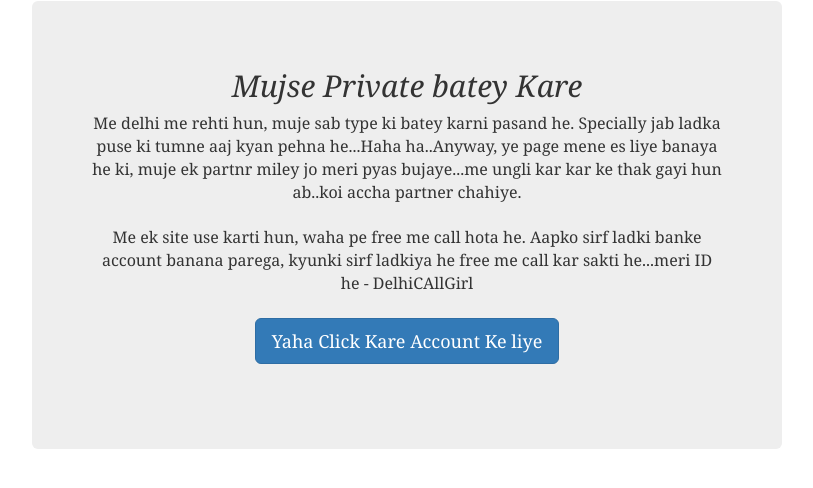
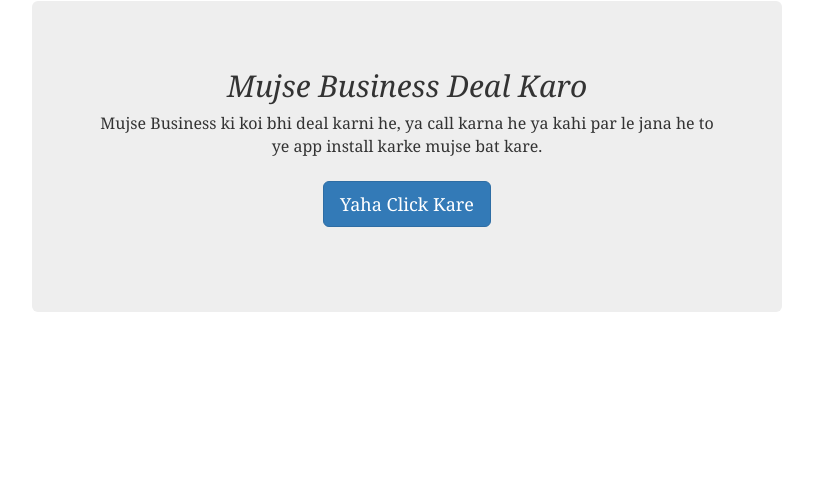
Before and after one commit to enyusu/enyusu.github.com, a Jekyll site: the page built from _posts/2015-09-23-pc.md, in a window 1280 px wide. Shown: the top 488 px of the page, without its empty margins (233-1046 px from the left). Built offline with Jekyll 4.4.1, drawn with Linux system fonts in a browser that asks for light colours; nearby versions of some CDN libraries.

Commit message:
Update 2015-09-23-pc.md

```diff
--- a/_posts/2015-09-23-pc.md
+++ b/_posts/2015-09-23-pc.md
@@ -1,14 +1,12 @@
 ---
 layout: post
-title: Desi Indian Dating Site
+title: Deal karo mujse
 permalink: private-chat/
 ---
 <center>
 <div class="jumbotron">
-  <h2>Mujse Private batey Kare</h2>
+  <h2>Mujse Business Deal Karo</h2>
  <p style="font-size: medium">
-Me delhi me rehti hun, muje sab type ki batey karni pasand he. Specially jab ladka puse ki tumne aaj kyan pehna he...Haha ha..Anyway, ye page mene es liye banaya he ki, muje ek partnr miley jo meri pyas bujaye...me ungli kar kar ke thak gayi hun ab..koi accha partner chahiye.<br/><br/>
+Mujse Business ki koi bhi deal karni he, ya call karna he ya kahi par le jana he to ye app install karke mujse bat kare.<br/><br/>
 
-Me ek site use karti hun, waha pe free me call hota he. Aapko sirf ladki banke account banana parega, kyunki sirf ladkiya he free me call kar sakti he...meri ID he - DelhiCAllGirl <br/><br/>
-
-<a class="btn btn-primary btn-lg" href="http://www.enyusu.com/dating/india/" role="button">Yaha Click Kare Account Ke liye</a><br/><br/>
+<a class="btn btn-primary btn-lg" href="http://www.enyusu.com/online-india/" role="button">Yaha Click Kare</a><br/><br/>
```
